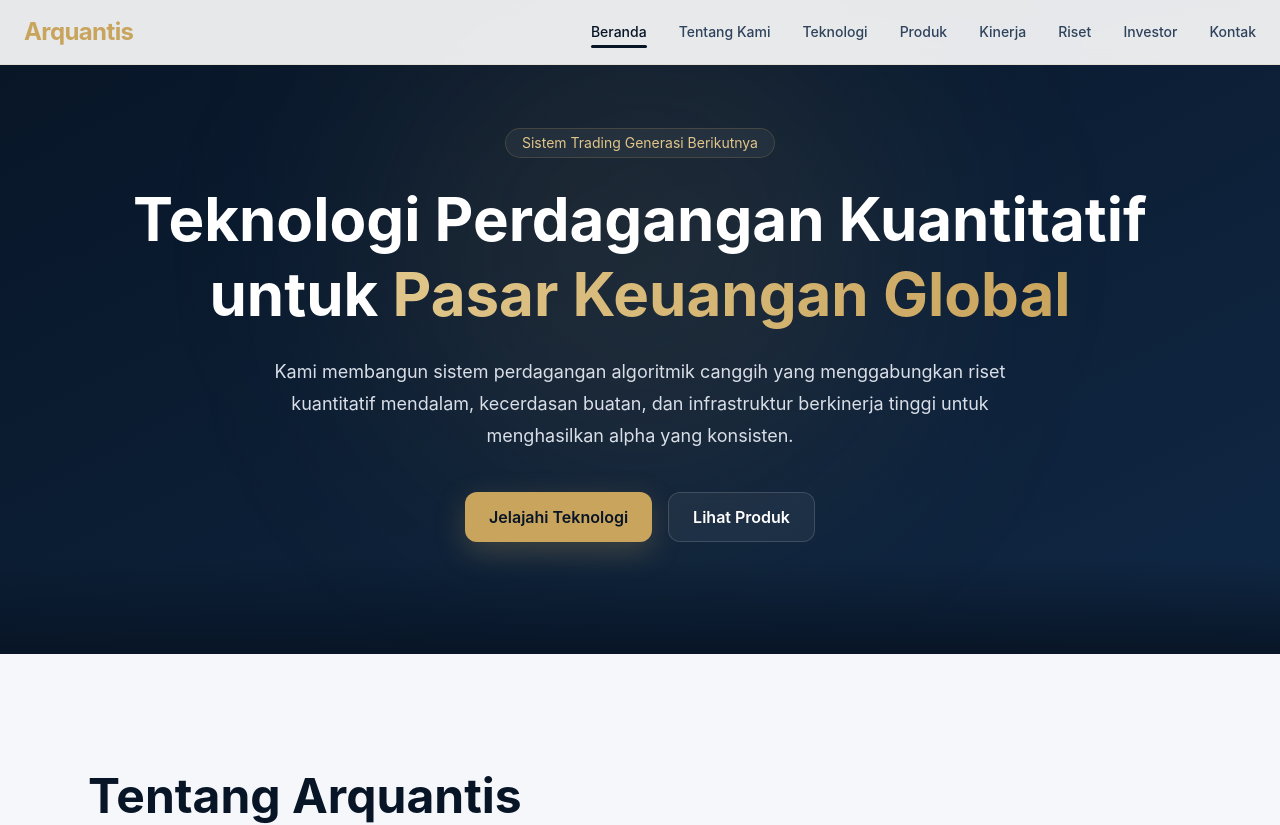
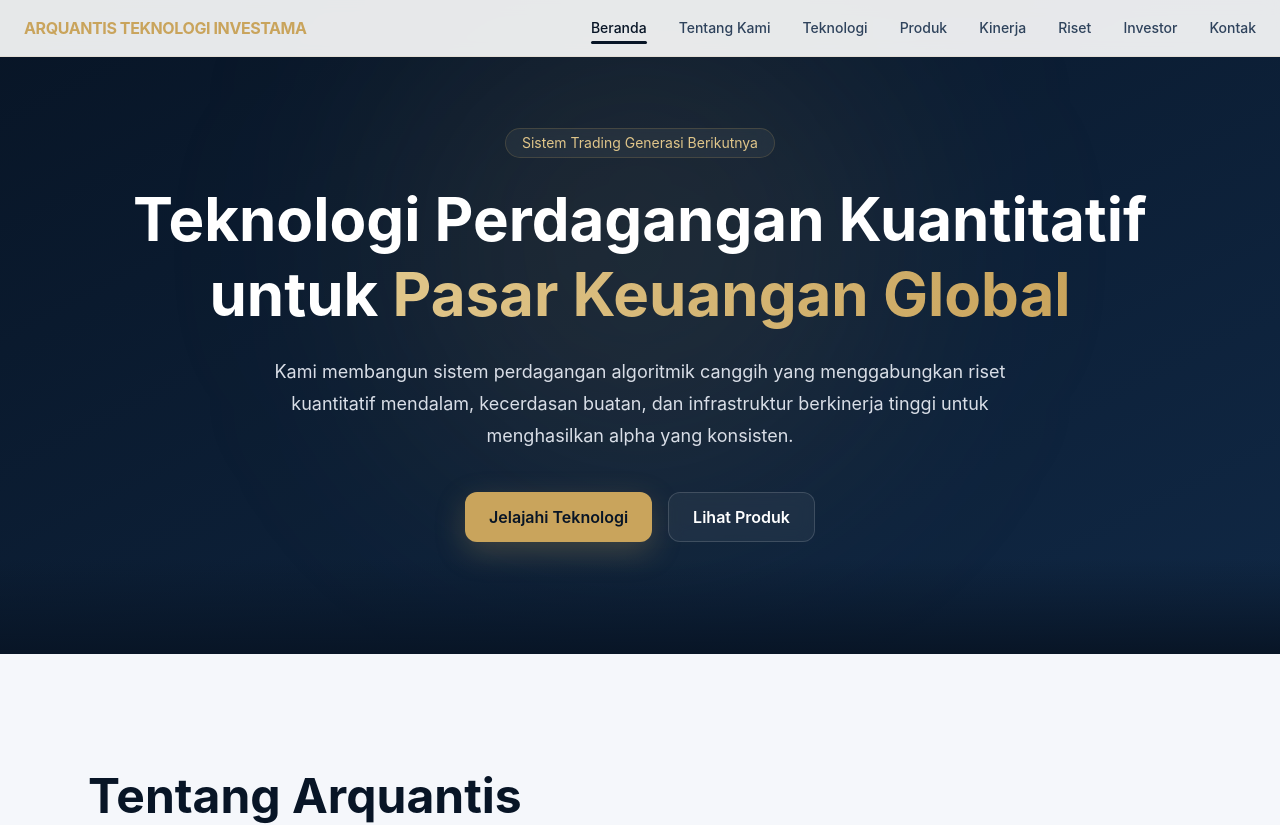
Before and after one commit to irsyadibdrrhmn/arquantis-web, a React (Vite) app: page / in a window 1280 px wide. Shown: the top 825 px of the page. Built offline with nearby package versions, Linux system fonts and the light colour scheme.

Commit message:
nav update

```diff
--- a/src/components/Navbar.jsx
+++ b/src/components/Navbar.jsx
@@ -35,8 +35,8 @@ const Navbar = () => {
       <div className="mx-auto max-w-7xl px-6">
         <div className="flex items-center justify-between py-4">
           <Link to="/" onClick={closeMenu} className="flex items-center gap-3">
-            <span className="text-2xl font-bold tracking-tight text-[#C9A45C]">
-              Arquantis
+            <span className="text-1xl font-bold tracking-tight text-[#C9A45C]">
+              ARQUANTIS TEKNOLOGI INVESTAMA
             </span>
           </Link>
 
```
